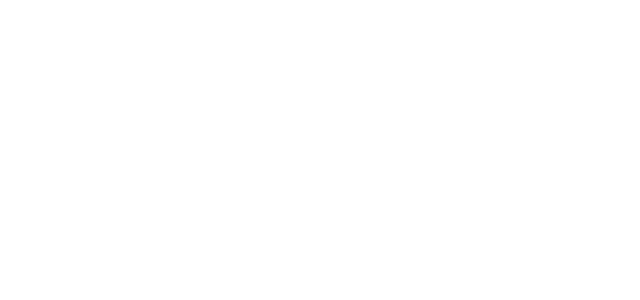
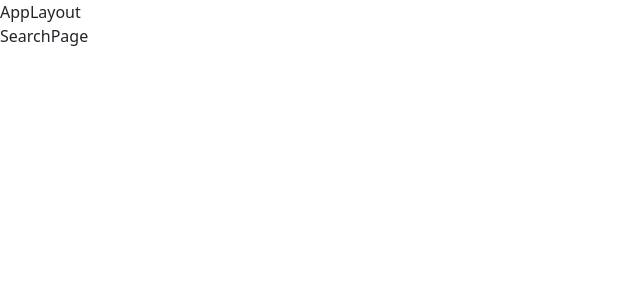
Before and after one commit to cjy0207/Trip-App, a React (Create React App) app: page /search in a window 1280 px wide. Before the commit this address had no page. Shown: the top 300 px of the page, without its empty margins (0-640 px from the left). Built offline with nearby package versions, Linux system fonts and the light colour scheme.

Commit message:
search folder setting

```diff
--- a/src/App.js
+++ b/src/App.js
@@ -2,6 +2,10 @@ import "./App.css";
 import "bootstrap/dist/css/bootstrap.min.css";
 import AppLayout from "./layout/AppLayout";
 import HomePage from "./pages/HomePage/HomePage";
+import SearchPage from "./pages/SearchPage/SearchPage";
+import TransportSearchPage from "./pages/SearchPage/components/TransportSearchPage/TransportSearchPage";
+import LeisureSearchPage from "./pages/SearchPage/components/LeisureSearchPage/LeisureSearchPage";
+import FestivalSearchPage from "./pages/SearchPage/components/FestivalSearchPage/FestivalSearchPage";
 import { Routes, Route } from "react-router-dom";
 
 function App() {
@@ -10,6 +14,11 @@ function App() {
       <Routes>
         <Route path="/" element={<AppLayout />}>
           <Route index element={<HomePage />} />
+          <Route path="search" element={<SearchPage />}>
+            <Route path="transport" element={<TransportSearchPage />} />
+            <Route path="leisure" element={<LeisureSearchPage />} />
+            <Route path="festival" element={<FestivalSearchPage />} />
+          </Route>
         </Route>
       </Routes>
     </div>
--- /dev/null
+++ b/src/pages/SearchPage/SearchPage.jsx
@@ -0,0 +1,9 @@
+import React from 'react'
+
+const SearchPage = () => {
+  return (
+    <div>SearchPage</div>
+  )
+}
+
+export default SearchPage
--- /dev/null
+++ b/src/pages/SearchPage/components/FestivalSearchPage/FestivalSearchPage.jsx
@@ -0,0 +1,9 @@
+import React from 'react'
+
+const FestivalSearchPage = () => {
+  return (
+    <div>FestivalSearchPage</div>
+  )
+}
+
+export default FestivalSearchPage
--- /dev/null
+++ b/src/pages/SearchPage/components/LeisureSearchPage/LeisureSearchPage.jsx
@@ -0,0 +1,9 @@
+import React from 'react'
+
+const LeisureSearchPage = () => {
+  return (
+    <div>LeisureSearchPage</div>
+  )
+}
+
+export default LeisureSearchPage
--- /dev/null
+++ b/src/pages/SearchPage/components/TransportSearchPage/TransportSearchPage.jsx
@@ -0,0 +1,9 @@
+import React from 'react'
+
+const TransportSearchPage = () => {
+  return (
+    <div>TransportSearchPage</div>
+  )
+}
+
+export default TransportSearchPage
```
